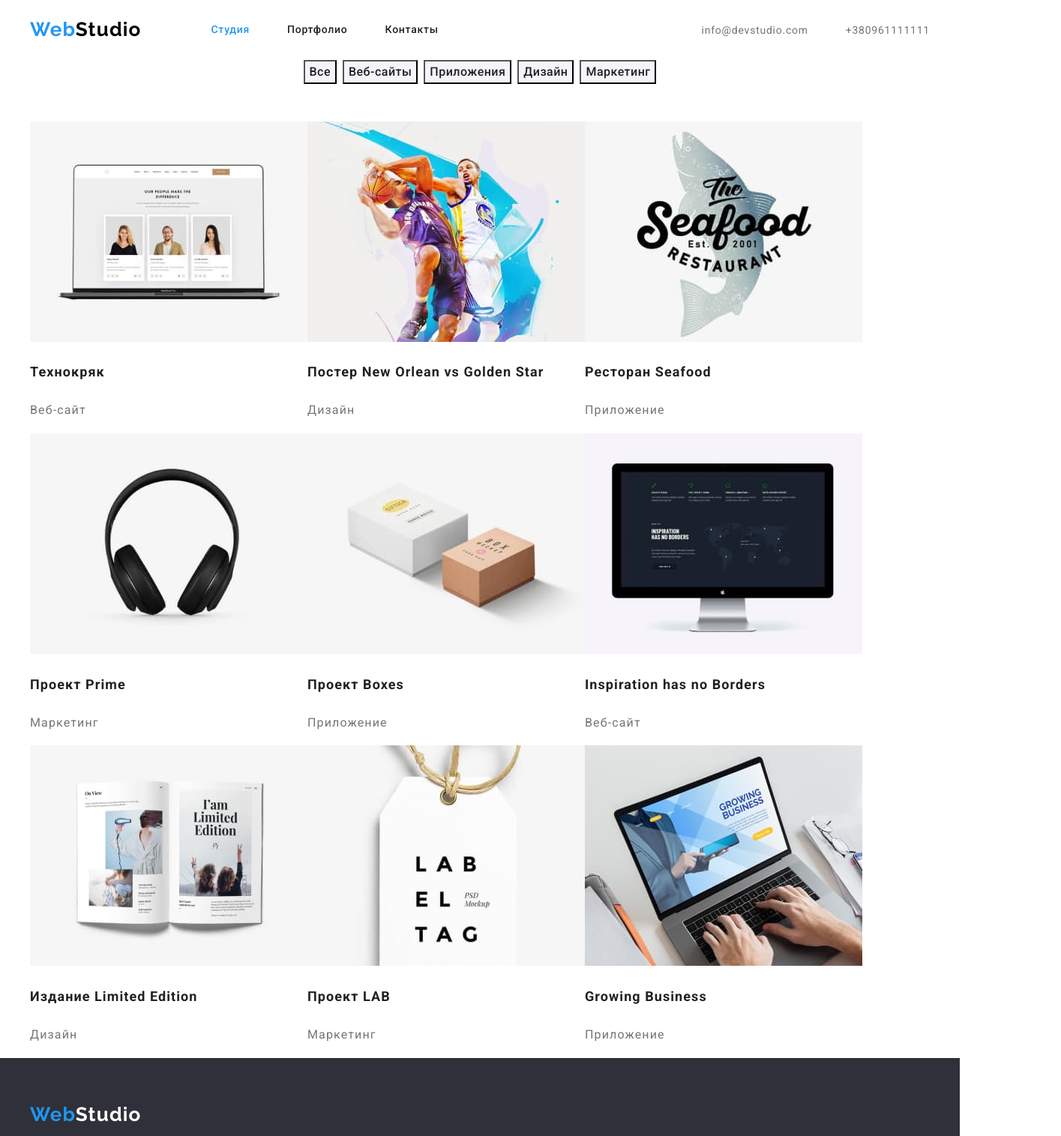
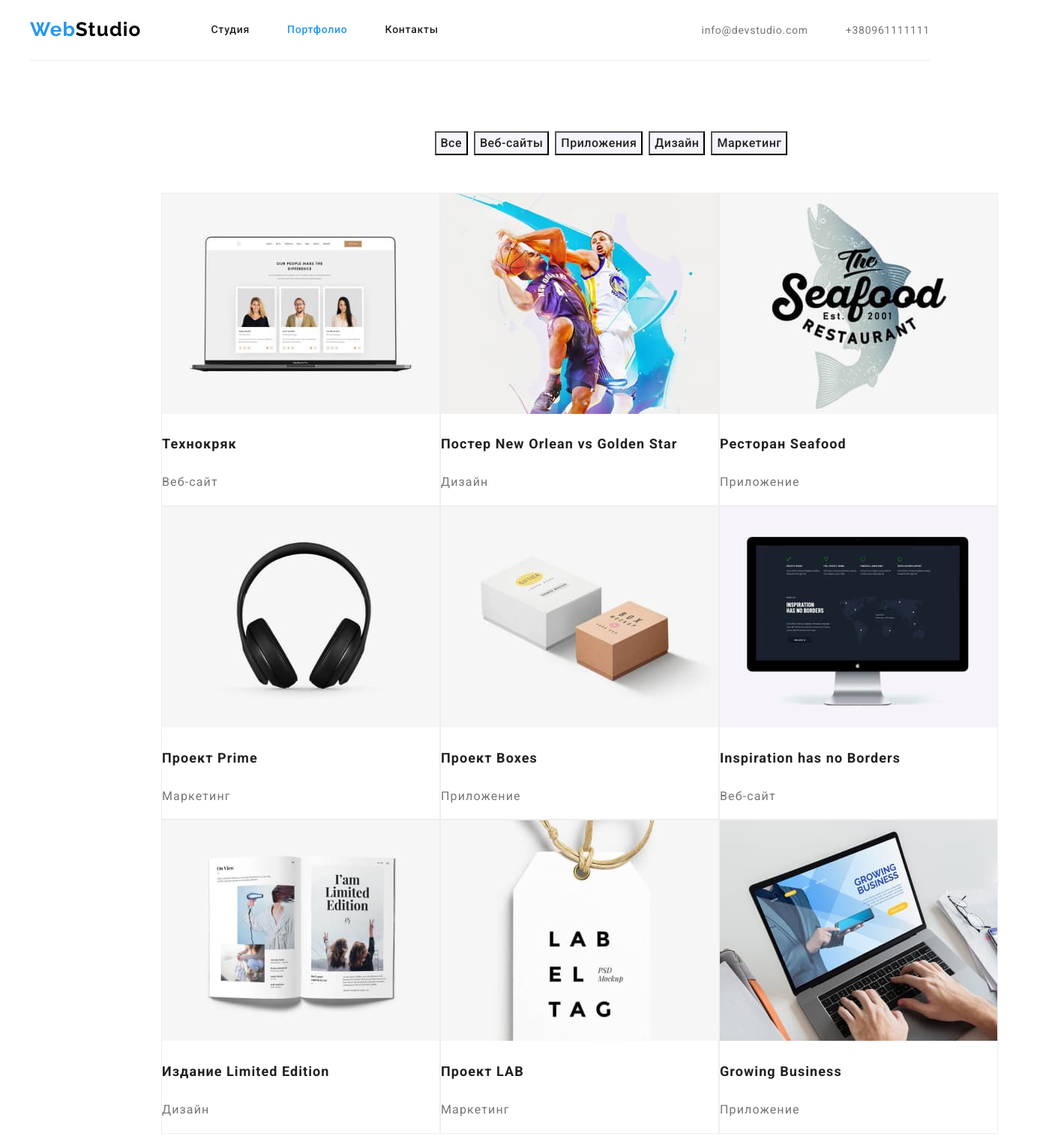
Before and after one commit to decoy1997/goit-markup-hw-03, a plain HTML site: page portfolio.html in a window 1280 px wide. Shown: the top 1515 px of the page at 75% size, 1415 px wide, since content can reach past the window. Drawn offline with nearby package versions, Linux system fonts and the light colour scheme.

Commit message:
some changes in portfolio

```diff
--- a/CSS/styles.css
+++ b/CSS/styles.css
@@ -17,6 +17,8 @@
   --footer-text: rgba(255, 255, 255, 0.6);
   --logo-black: #000000;
   --our-team-bg: #f5f4fa;
+  --border-nav-col: #ececec;
+  --border-img-portf: #eeeeee;
 }
 body {
   background-color: var(--background-color);
@@ -68,11 +70,13 @@ body {
 }
 .container.nav {
   display: flex;
+  border-bottom: 1px solid var(--border-nav-col);
 }
 .header-nav {
   display: flex;
   align-items: center;
 }
+
 .site-contacts {
   display: flex;
   align-items: center;
@@ -309,3 +313,6 @@ body {
   font-size: 16px;
   line-height: 1.87;
 }
+.portfolio-img {
+  border: 1px solid var(--border-img-portf);
+}
--- a/portfolio.html
+++ b/portfolio.html
@@ -24,8 +24,8 @@
         <nav class="header-nav">
           <a href="./index.html" class="logo"> <span class="logo-web">Web</span>Studio </a>
           <ul class="site-nav list">
-            <li class="nav-item"><a href="./index.html" class="link current">Студия</a></li>
-            <li class="nav-item"><a href="./portfolio.html" class="link">Портфолио</a></li>
+            <li class="nav-item"><a href="./index.html" class="link">Студия</a></li>
+            <li class="nav-item"><a href="./portfolio.html" class="link current">Портфолио</a></li>
             <li class="nav-item"><a href="" class="link">Контакты</a></li>
           </ul>
         </nav>
@@ -40,7 +40,7 @@
       </div>
     </header>
     <!--Filter section buttons-->
-    <section>
+    <section class="portfolio-section section">
       <div class="container">
         <ul class="portfolio-filter-btn list">
           <li class="port-btn-item"><button type="button" class="button-portfolio">Все</button></li>
@@ -57,53 +57,51 @@
             <button type="button" class="button-portfolio">Маркетинг</button>
           </li>
         </ul>
-      </div>
-    </section>
-    <!--Main section-->
-    <section>
-      <div class="container">
+
+        <!--Main section-->
+
         <ul class="portfolio-main-section list">
-          <li>
+          <li class="portfolio-img">
             <img src="./images/portfolio/portfolio-1.jpg" alt="" width="370" />
             <h3 class="title">Технокряк</h3>
             <p class="text">Веб-сайт</p>
           </li>
-          <li>
+          <li class="portfolio-img">
             <img src="./images/portfolio/portfolio-2.jpg" alt="" width="370" />
             <h3 class="title">Постер New Orlean vs Golden Star</h3>
             <p class="text">Дизайн</p>
           </li>
-          <li>
+          <li class="portfolio-img">
             <img src="./images/portfolio/portfolio-3.jpg" alt="" width="370" />
             <h3 class="title">Ресторан Seafood</h3>
             <p class="text">Приложение</p>
           </li>
-          <li>
+          <li class="portfolio-img">
             <img src="./images/portfolio/portfolio-4.jpg" alt="" width="370" />
             <h3 class="title">Проект Prime</h3>
             <p class="text">Маркетинг</p>
           </li>
-          <li>
+          <li class="portfolio-img">
             <img src="./images/portfolio/portfolio-5.jpg" alt="" width="370" />
             <h3 class="title">Проект Boxes</h3>
             <p class="text">Приложение</p>
           </li>
-          <li>
+          <li class="portfolio-img">
             <img src="./images/portfolio/portfolio-6.jpg" alt="" width="370" />
             <h3 class="title">Inspiration has no Borders</h3>
             <p class="text">Веб-сайт</p>
           </li>
-          <li>
+          <li class="portfolio-img">
             <img src="./images/portfolio/portfolio-7.jpg" alt="" width="370" />
             <h3 class="title">Издание Limited Edition</h3>
             <p class="text">Дизайн</p>
           </li>
-          <li>
+          <li class="portfolio-img">
             <img src="./images/portfolio/portfolio-8.jpg" alt="" width="370" />
             <h3 class="title">Проект LAB</h3>
             <p class="text">Маркетинг</p>
           </li>
-          <li>
+          <li class="portfolio-img">
             <img src="./images/portfolio/portfolio-9.jpg" alt="" width="370" />
             <h3 class="title">Growing Business</h3>
             <p class="text">Приложение</p>
```
